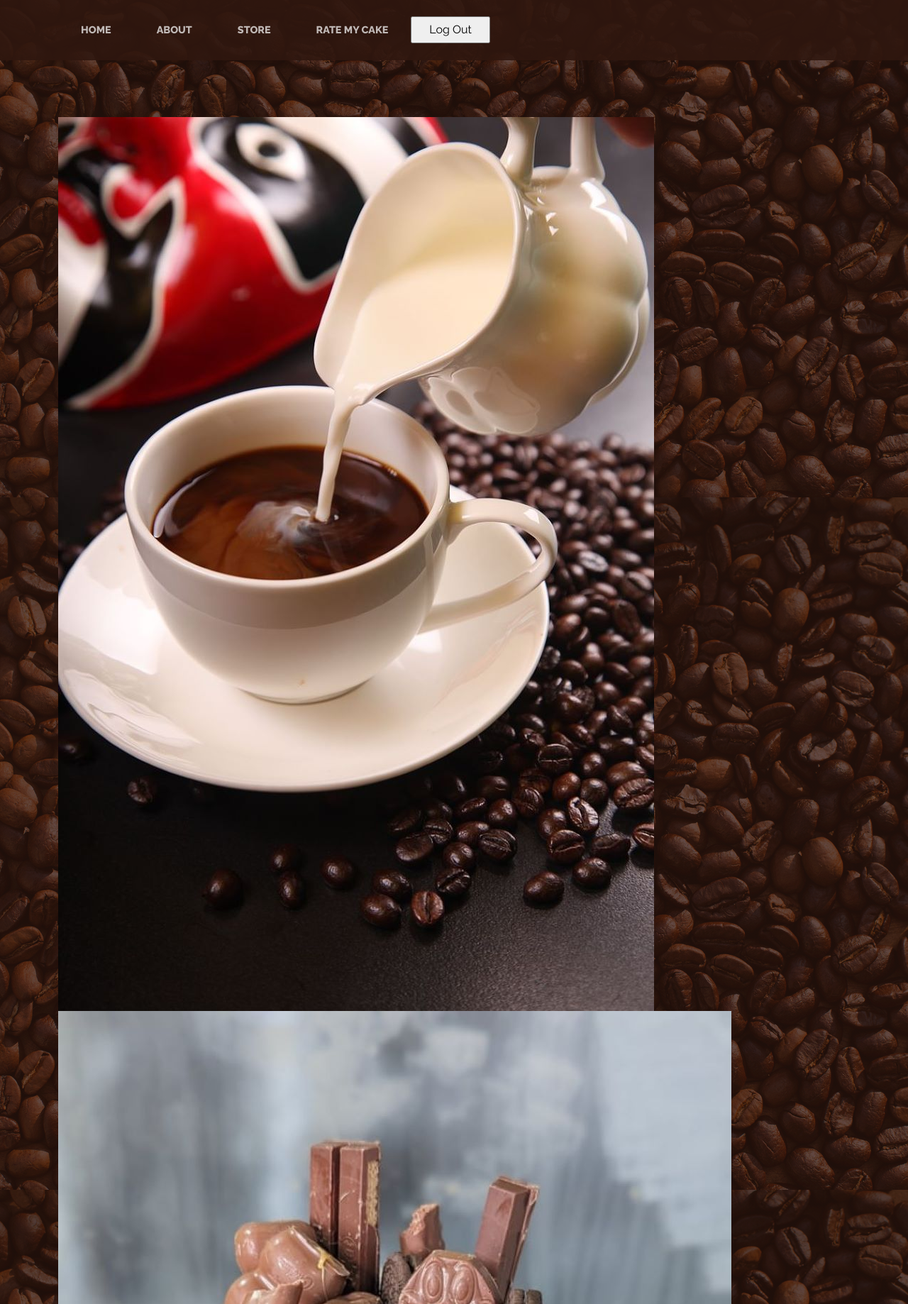
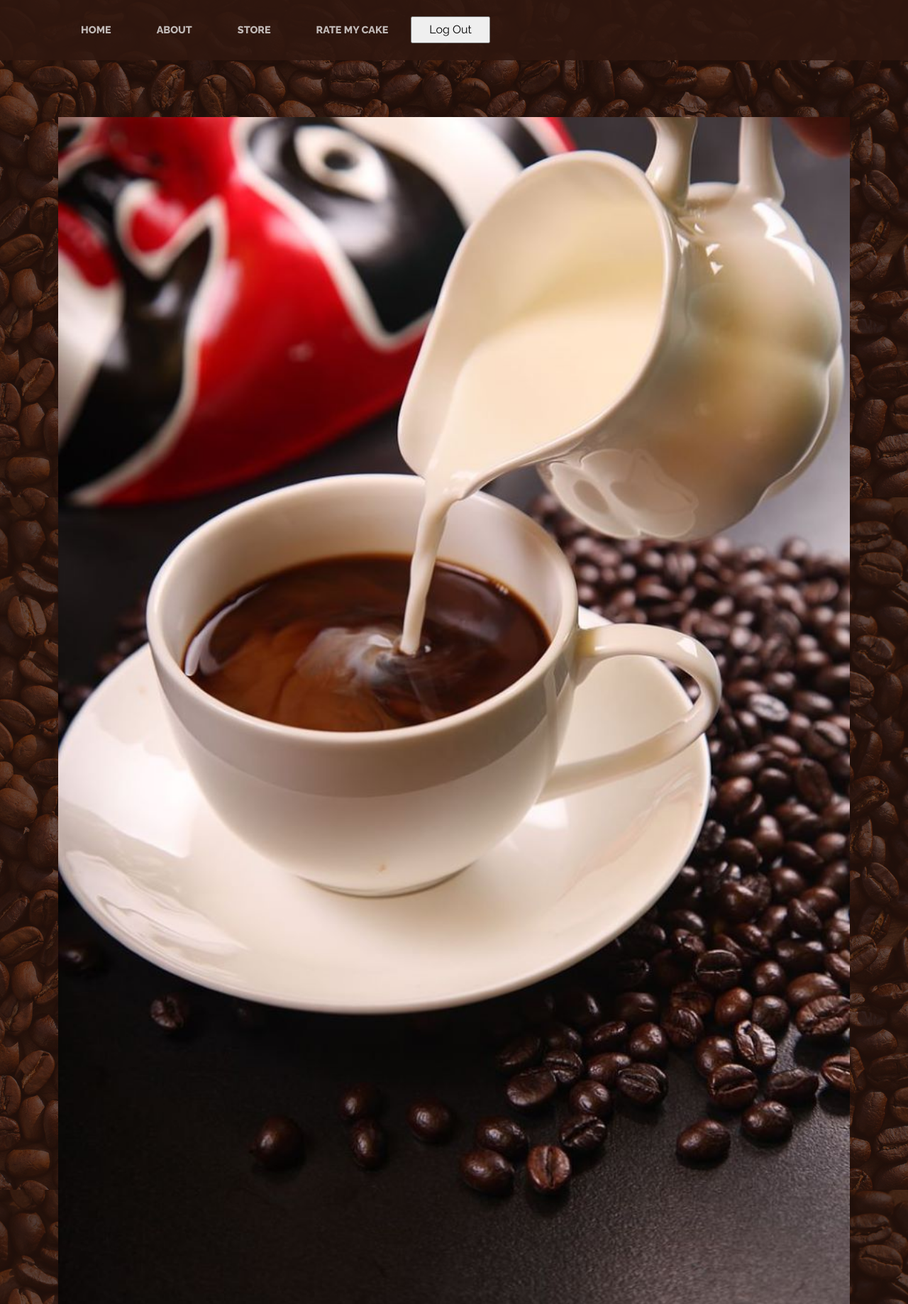
Before and after one commit to mohammedMA2023/API-Test, a PHP site: page /home.php in a window 1280 px wide. Shown: the part 275-2113 px from the top of the page at 71% size. Run offline with PHP 8.4, Linux system fonts and the light colour scheme; some libraries are stand-ins or nearby versions.

Commit message:
Made changes.

```diff
--- a/home.php
+++ b/home.php
@@ -24,6 +24,17 @@ div.slider h2 {
   line-height: 3;
   margin: 0;
 }
+.slider img {
+  width: 100%; /* Set width to 100% to fill the parent container */
+  height: auto; /* Automatically adjust height to maintain aspect ratio */
+  object-fit: cover; /* Ensure images cover the entire container without distortion */
+}
+
+.slider div {
+  width: 100%; /* Ensure consistent width for image containers */
+  height:auto; /* Set a fixed height for image containers (adjust as needed) */
+  overflow: hidden; /* Hide any overflowing parts of images */
+}
 
 
 
@@ -41,6 +52,7 @@ div.slider h2 {
  <section class="page-section clearfix">
             <div class="container">
                 <div class="intro">
+
                 <div class="slider">
             <div><img src="assets/img/coffee.jpg"></div>
             <div><img src="assets/img/cake.jpg" title="Fudge cake with chocolate toppings"></div>
@@ -94,8 +106,6 @@ div.slider h2 {
                 autoControls: true,
                 auto: true,
                 pager: true,
-                slideWidth: 600,
-                slideHeight: 100,
                 mode: 'fade',
                 captions: true,
                 speed: 1000
--- a/ratecake.php
+++ b/ratecake.php
@@ -113,7 +113,9 @@
 
       background-color: white;
       cursor: pointer;
+
     }
+
 
 
     </style>
@@ -128,7 +130,9 @@
         <link href="https://fonts.googleapis.com/css?family=Lora:400,400i,700,700i" rel="stylesheet" />
         <!-- Core theme CSS (includes Bootstrap)-->
         <link href="css/styles.css" rel="stylesheet" />
-    </head>
+
+
+      </head>
     <body onload="show()">
     <?php
         include "header.php";
--- a/store.php
+++ b/store.php
@@ -144,7 +144,7 @@
     <script>var items = [];
 
         function getMenu() {
-            fetch("http://192.168.0.203/api/db/getMenu")
+            fetch("http://10.201.211.204/api/db/getMenu")
                 .then(response => response.json())
                 .then(data => displayPopup(data));
         }
@@ -189,7 +189,7 @@
         function order() {
             let userIdValue = getCookie();
             if (items.length > 0) {
-                fetch('http://192.168.0.203/api/db/basket', {
+                fetch('http://10.201.211.204/api/db/basket', {
                     method: 'POST',
                     body: JSON.stringify({ uid: userIdValue, items: items })
                 });
```
